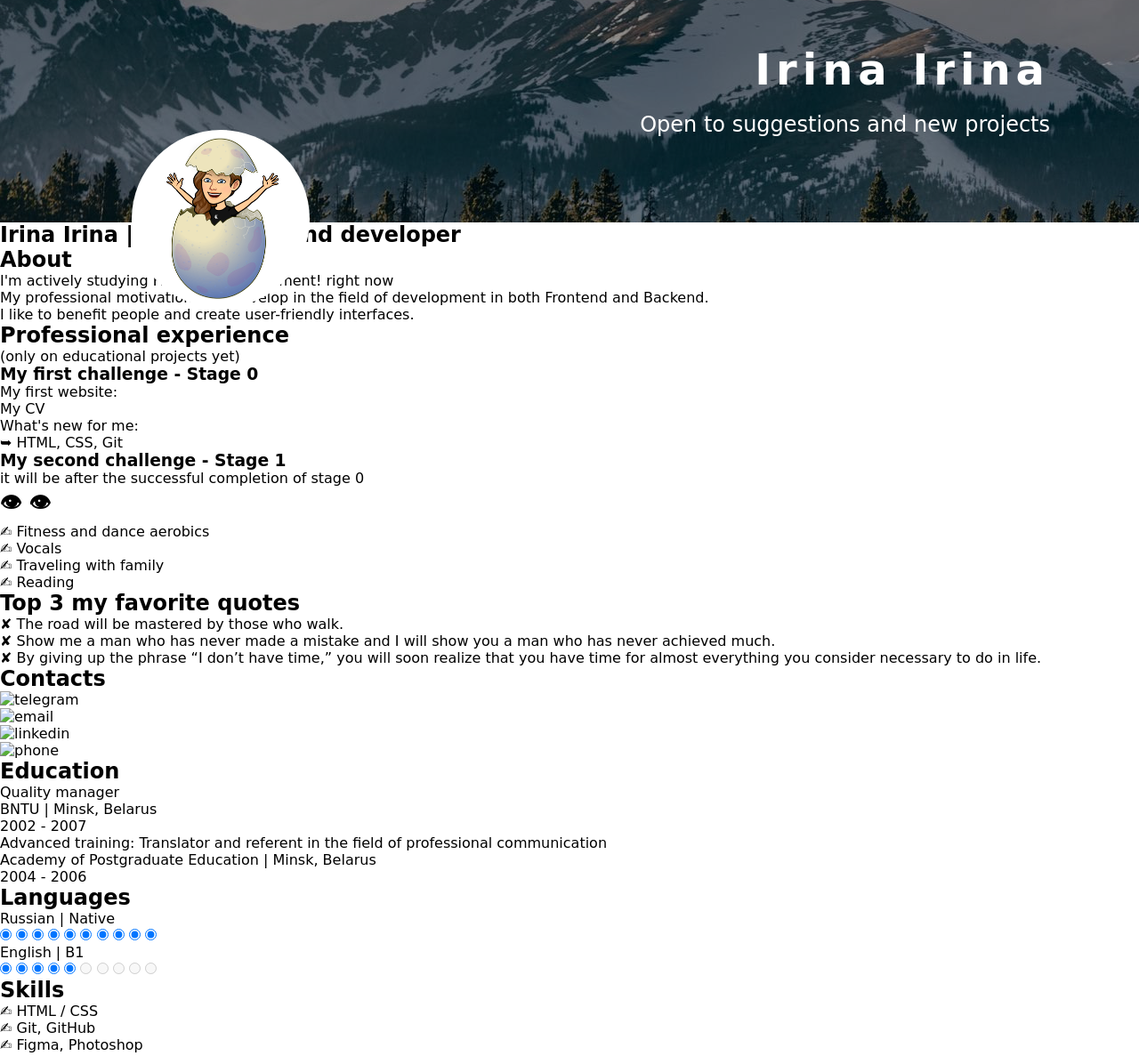
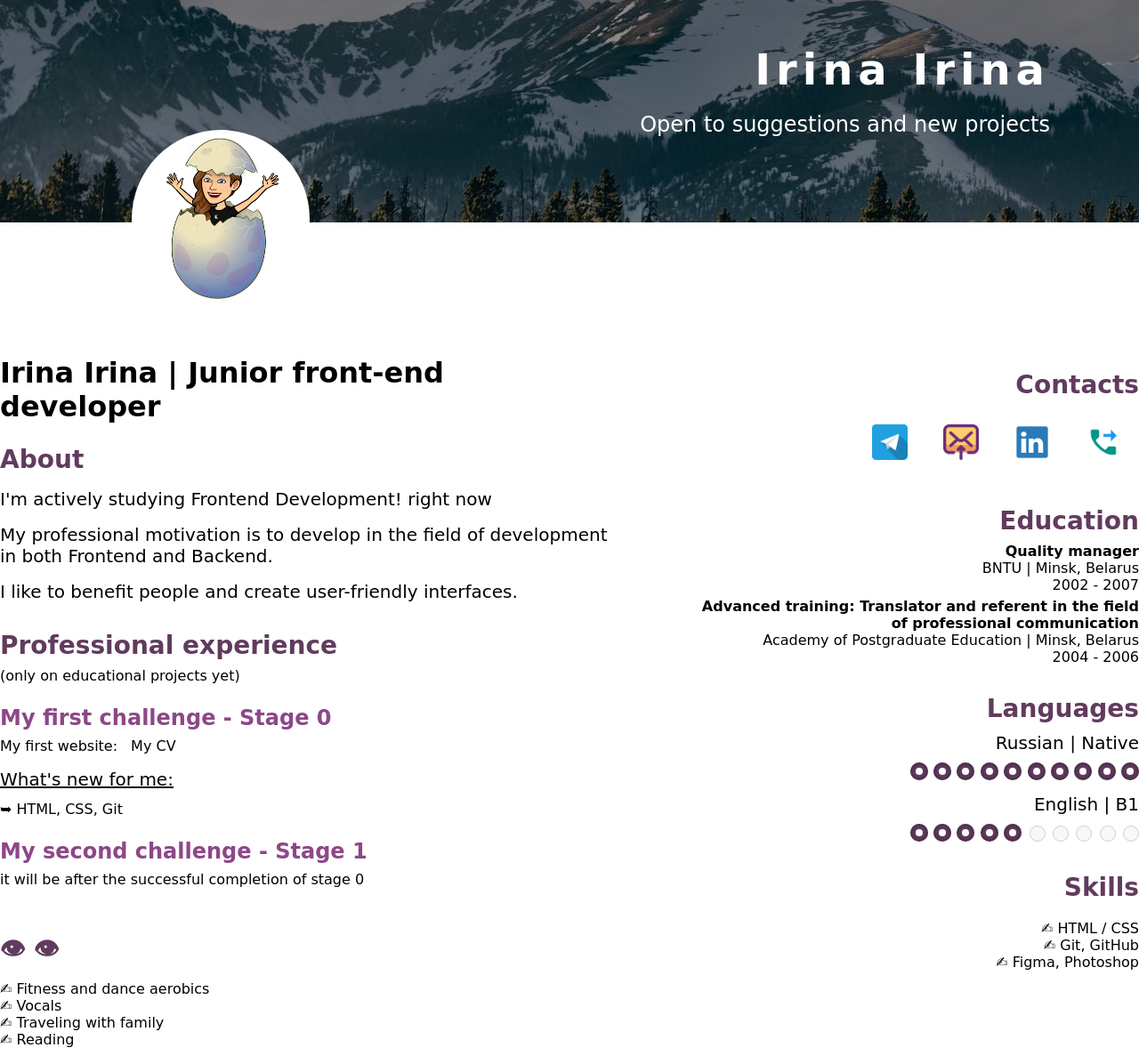
Before and after one commit to IrinaBukley-f4/rsschool-cv, a plain HTML site: page index.html in a window 1280 px wide. Shown: the top 1187 px of the page at 89% size. Drawn offline with Linux system fonts and the light colour scheme.

Commit message:
fix: fix contact info

```diff
--- a/index.html
+++ b/index.html
@@ -89,7 +89,7 @@
           <h2 data-i18="contacts" class="subtitle">Contacts</h2>
           <ul class="contacts__list">
               <li class="contacts__list-item"><a href="https://t.me/irina_bukley"><img src="./img/icons/telegram.png" alt="telegram"></a></li>
-              <li class="contacts__list-item"><a href="mailto:irenserge@mail.ru"><img src="./img/icons/email.png" alt="email"></a></li>
+              <li class="contacts__list-item"><a href="mailto:irinabukey@mail.ru"><img src="./img/icons/email.png" alt="email"></a></li>
               <li class="contacts__list-item"><a href="https://www.linkedin.com/in/irina-bukley-283839227/"><img src="./img/icons/linkedin.png" alt="linkedin"></a></li>
               <li class="contacts__list-item"><a href="tel:+375293310756"><img src="./img/icons/phone.png" alt="phone"></a></li>
           </ul>
--- a/style.css
+++ b/style.css
@@ -58,6 +58,124 @@
 .header__avatar img {
     width: 100%;
 }
+.wrapper {
+    display: flex;
+    max-width: 1440px;
+    margin: 0 auto;
+    padding: 150px 0 0 0;
+}
+.title {
+    font-size: 2rem;
+    width: 70%;
+    margin: 0 0 1.5rem 0;
+}
+.subtitle {
+    font-size: 1.75rem;
+    color: #613b5e;
+    margin: 1rem 0 0.5rem 0;
+}
+.about, .prof, .edu, .quote, .contacts, .education {
+    margin: 0 0 2rem 0;
+}
+.about__descr p{
+    font-size: 1.25rem;
+    max-width: 90%;
+    margin: 1rem 0;
+}
+.prof__block-title {
+    font-size: 1.5rem;
+    color: #8d4788;
+    margin: 1.5rem 0 0.5rem 0;
+}
+.prof__block-skills, .prof__block-descr {
+    margin: 1rem 0;
+}
+.prof__block-skills p, .prof__block-descr p {
+    text-decoration: underline;
+    font-size: 1.25rem;
+    margin: 0 0 0.75rem 0;
+}
+.edu {
+    display: flex;
+    justify-content: space-between;
+}
+.sidebar {
+    text-align: right;
+}
+.lang__list-item input {
+    display: none;
+}
+.lang__list-item span {
+    position: relative;
+    display: inline-block;
+    width: 20px; height: 20px;
+    background: #F5F5F5;
+    border-radius: 50%;
+    box-shadow: inset 0 0 5px rgba(0,0,0,0.5);
+   }
+.lang__list-item input:checked + span {
+    background: #613b5e;
+   }
+.lang__list-item input:checked + span::before {
+    content: '';
+    position: absolute;
+    left: 6px; top: 6px;
+    background: #fff;
+    width: 8px; height: 8px;
+    border-radius: 50%;
+}
+.lang__list-item .visible {
+    display: inline;
+    width: 18px; height: 18px;
+
+}
+.lang__list-item .visible:disabled {
+    border: 1px solid #613b5e;
+    margin: 0 0 0 2px;
+}
+.contacts__list {
+    display: flex;
+    justify-content: flex-end;
+}
+.contacts__list-item a {
+    display: block;
+    width: 80px;
+    height: 80px;
+}
+.contacts__list-item a img {
+    width: 100%;
+}
+.education__list-item {
+    font-weight: 700;
+    margin: 5px 0 0 0;
+}
+.education__list-item span {
+    display: block;
+    font-weight: 400;
+    margin: 5px 0;
+    font-style: italic;
+    font-size: 1.25rem;
+}
+.education__list-item .year {
+    font-style: normal;
+    font-size: 1rem;
+}
+.block {
+    display: flex;
+}
+.block a {
+    margin: 0 0 0 15px;
+}
+.lang {
+    margin: 0 0 30px 0;
+}
+.lang__list-item {
+    font-size: 1.25rem;
+    margin: 10px 0 5px 0;
+}
+.skills__list {
+    margin: 20px 0 0 0;
+}
 
 .footer {
     background: url('./img/top.jpg') no-repeat;
```
Also changed, not shown: img/icons/email.png (added), img/icons/linkedin.png (added), img/icons/phone.png (added), img/icons/telegram.png (added).
